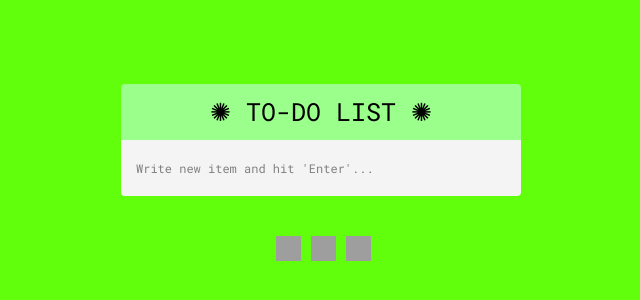
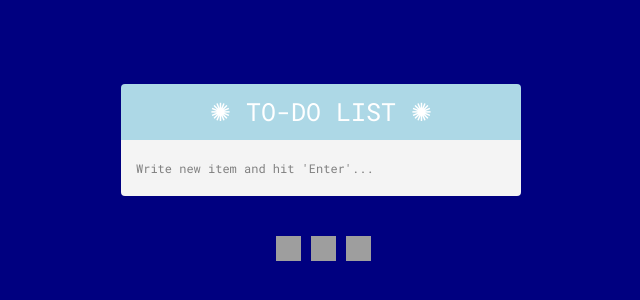
Before and after one commit to nishantgawderya1/to-do-list, a plain HTML site: page index.html in a window 1280 px wide. Shown: the part 116-416 px from the top of the page, without its empty margins (319-959 px from the left). Drawn offline with nearby package versions, Linux system fonts and the light colour scheme; grey boxes are pictures that could not be loaded.

Commit message:
Update style.css

```diff
--- a/style.css
+++ b/style.css
@@ -3,8 +3,8 @@
 @import url('https://fonts.googleapis.com/css?family=Roboto+Mono');
 
 body {
-    background-color: #61ff0c;
-    color: #43ff35;
+    background-color: #000080;
+    color: #FF00FF;
     font-family: "Roboto Mono", monospace;
     font-size: 14px;
     line-height: 20px;
@@ -22,11 +22,11 @@ body {
 }
 
 .tdl-holder h2 {
-    background-color: #9aff8b;
+    background-color: #ADD8E6;
     border-top-left-radius: 4px;
     border-top-right-radius: 4px;
     text-align: center;
-    color: #000000;
+    color: #FFFFFF;
     font-family: "Roboto Mono", monospace;
     font-size: 25px;
     font-weight: 100;
```
